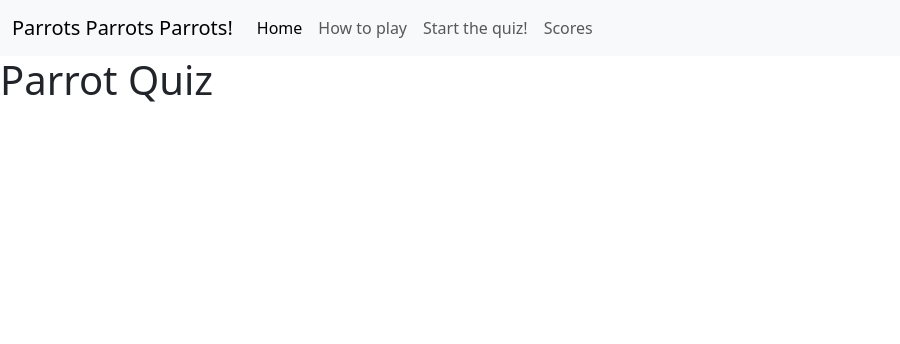
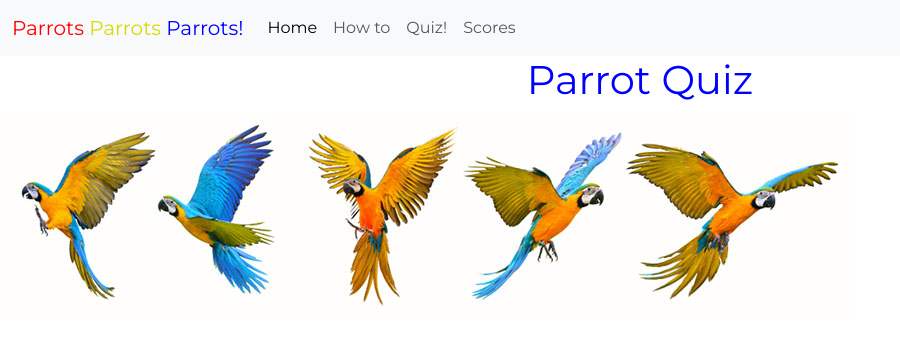
Before and after one commit to lrchnnng/parrot-quiz, a plain HTML site: page index.html in a window 1280 px wide. Shown: the whole page, without its empty margins (0-900 px from the left). Drawn offline with nearby package versions, Linux system fonts and the light colour scheme.

```diff
--- a/assets/css/style.css
+++ b/assets/css/style.css
@@ -0,0 +1,26 @@
+* {
+    font-family: Montserrat, sans-serif;
+}
+
+.colour1 {
+    color: #ff0000;
+}
+.colour2 {
+    color: #dada07;
+}
+.colour3 {
+    color: #0000ff;
+}
+
+.title {
+    color:#0000ff;
+    text-align: center;
+}
+
+.title:hover {
+    color: #ff0000;
+}
+
+img {
+    margin: 0 auto;
+}
--- a/index.html
+++ b/index.html
@@ -5,13 +5,15 @@
     <meta name="viewport" content="width=device-width, initial-scale=1.0">
     <link rel="stylesheet" href="assets/css/style.css">
     <link href="https://cdn.jsdelivr.net/npm/bootstrap@5.3.2/dist/css/bootstrap.min.css" rel="stylesheet" integrity="sha384-T3c6CoIi6uLrA9TneNEoa7RxnatzjcDSCmG1MXxSR1GAsXEV/Dwwykc2MPK8M2HN" crossorigin="anonymous">
+    <link rel="stylesheet"
+          href="https://fonts.googleapis.com/css?family=Montserrat">
     <title>Parrot Quiz</title>
 </head>
 <body>
     <!-- Beginning of nav bar -->
-    <nav class="navbar navbar-expand-lg bg-body-tertiary">
+    <nav class="navbar sticky-top navbar-expand-lg bg-body-tertiary">
         <div class="container-fluid">
-          <a class="navbar-brand" href="index.html">Parrots Parrots Parrots!</a>
+          <a class="navbar-brand" href="index.html"><span class="colour1">Parrots </span><span class="colour2">Parrots </span><span class="colour3">Parrots!</span></a>
           <button class="navbar-toggler" type="button" data-bs-toggle="collapse" data-bs-target="#navbarNav" aria-controls="navbarNav" aria-expanded="false" aria-label="Toggle navigation">
             <span class="navbar-toggler-icon"></span>
           </button>
@@ -21,10 +23,10 @@
                 <a class="nav-link active" aria-current="page" href="index.html">Home</a>
               </li>
               <li class="nav-item">
-                <a class="nav-link" href="how-to.html">How to play</a>
+                <a class="nav-link" href="how-to.html">How to</a>
               </li>
               <li class="nav-item">
-                <a class="nav-link" href="quiz.html">Start the quiz!</a>
+                <a class="nav-link" href="quiz.html">Quiz!</a>
               </li>
               <li class="nav-item">
                 <a class="nav-link" href="scores.html">Scores</a>
@@ -35,8 +37,8 @@
       </nav>
     <!--- End of nav bar -->
 
-    <h1>Parrot Quiz</h1>
-
+    <h1 class="title">Parrot Quiz</h1>
+    <img src="assets/images/main-img/parrot-1.jpg">
 
     <script src="https://cdn.jsdelivr.net/npm/bootstrap@5.3.2/dist/js/bootstrap.bundle.min.js" integrity="sha384-C6RzsynM9kWDrMNeT87bh95OGNyZPhcTNXj1NW7RuBCsyN/o0jlpcV8Qyq46cDfL" crossorigin="anonymous"></script>
     <script src="assets/js/quiz.js"></script>
```
Also changed, not shown: README.md, assets/images/main-img/parrot-1.jpg (added), assets/images/main-img/parrot-1.webp (added), assets/images/readme-img/index-wireframe.png (renamed from assets/images/index-wireframe.png), 4 other files.
